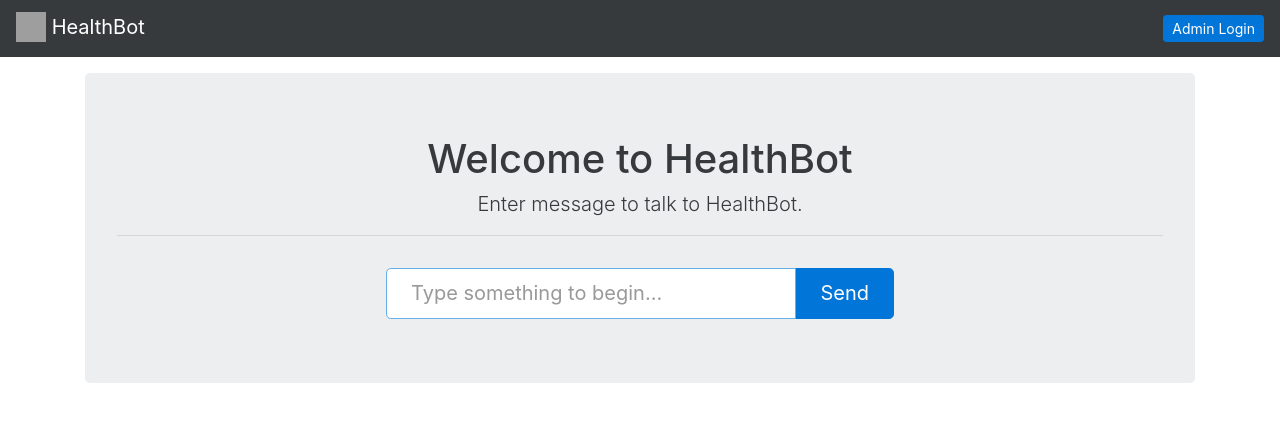
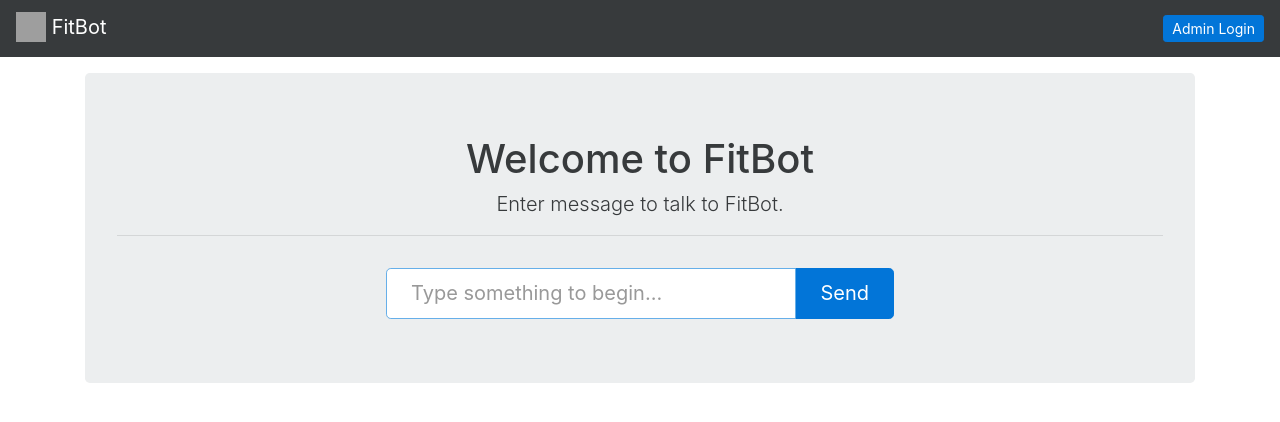
Before and after one commit to fahad-gcet/cio, a Django app: page / in a window 1280 px wide. Shown: the top 422 px of the page. Run offline with Django 3.2, Linux system fonts and the light colour scheme; parts of the project's set-up code (start-up, migrations or seed data) failed here and were passed over; some libraries are stand-ins or nearby versions; grey boxes are pictures that could not be loaded.

Commit message:
change name to fitbot

```diff
--- a/chatbot/templates/app.html
+++ b/chatbot/templates/app.html
@@ -2,7 +2,7 @@
 <!doctype html>
 <html>
   <head>
-    <title>HealthBot</title>
+    <title>FitBot</title>
     <link rel="stylesheet" href="{% static 'css/bootstrap.css' %}"/>
     <link rel="stylesheet" href="{% static 'css/custom.css' %}"/>
   </head>
@@ -13,9 +13,9 @@
     <div class="container">
 
       <div class="jumbotron mt-1">
-        <h1 class="jumbotron-heading text-xs-center">Welcome to HealthBot</h1>
+        <h1 class="jumbotron-heading text-xs-center">Welcome to FitBot</h1>
         <p class="lead text-xs-center">
-          Enter message to talk to HealthBot.
+          Enter message to talk to FitBot.
         </p>
 
         <hr class="my-1">
--- a/chatbot/templates/nav.html
+++ b/chatbot/templates/nav.html
@@ -3,8 +3,8 @@
 <nav class="navbar navbar-dark bg-inverse navbar-full">
 
   <a class="navbar-brand" href="{% url 'main' %}">
-    <img src="{% static 'img/chatbot.png' %}" width="30" height="30" class="d-inline-block align-top" alt="HealthBot">
-    HealthBot
+    <img src="{% static 'img/chatbot.png' %}" width="30" height="30" class="d-inline-block align-top" alt="FitBot">
+    FitBot
   </a>
 
   <ul class="nav navbar-nav float-xs-right">
```
